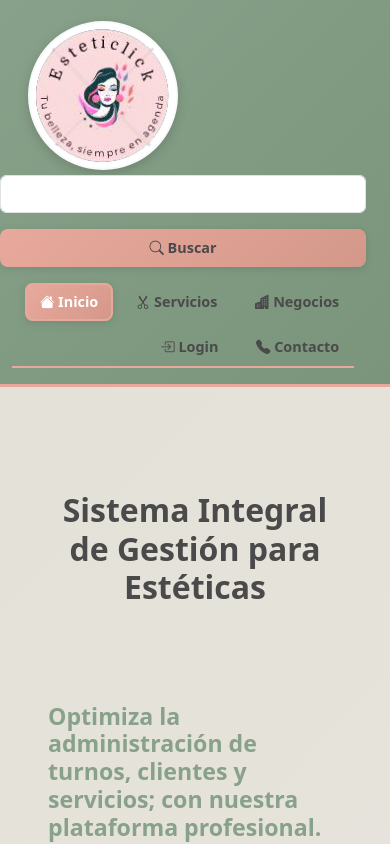
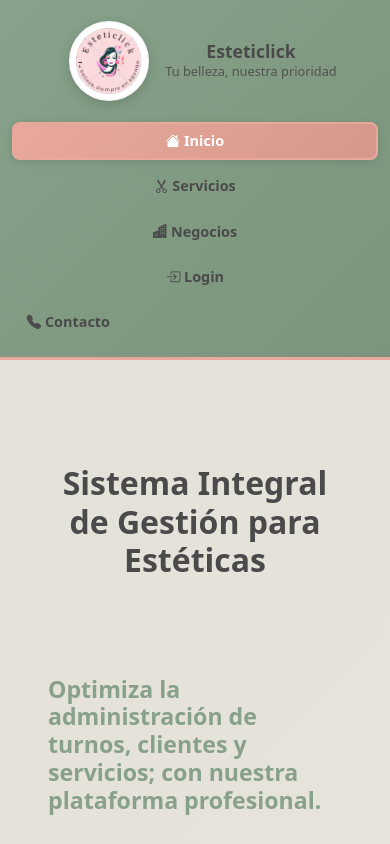
Before and after one commit to Corea331/esteticlickFront, a React (Vite) app: page / in a window 390 px wide. Shown: the top 844 px of the page. Built offline with nearby package versions, Linux system fonts and the light colour scheme.

Commit message:
cambios en el header

```diff
--- a/src/components/header/header.css
+++ b/src/components/header/header.css
@@ -1,6 +1,6 @@
+/* header.css */
 @import '../../styles/colors.css';
 
-/* Header con alta especificidad */
 header.container-fluid[class] {
   background: linear-gradient(135deg, var(--color-header) 0%, #7a957c 100%);
   border-bottom: 3px solid var(--color-botones);
@@ -9,11 +9,16 @@ header.container-fluid[class] {
 /* Navbar */
 header .navbar-bg-body[class] {
   background: transparent !important;
+  display: flex;
+  justify-content: space-between;
+  align-items: center;
+  flex-wrap: wrap;
 }
 
-/* Logo */
+/* Logo y título */
 header .navbar-brand[class] {
   transition: var(--transicion-suave);
+  margin-right: 1rem;
 }
 
 header .navbar-brand[class]:hover {
@@ -30,42 +35,27 @@ header .navbar-brand[class]:hover img {
   border-color: var(--color-botones);
 }
 
-/* Barra de búsqueda */
-header .header-search[class] {
-  border: 2px solid transparent;
-  border-radius: var(--border-radius);
-  transition: var(--transicion-suave);
+.header-title {
+  color: var(--color-texto-primario);
 }
 
-header .header-search[class]:focus {
-  border-color: var(--color-botones);
-  box-shadow: 0 0 0 0.2rem rgba(232, 169, 156, 0.25);
+.header-title h1 {
+  font-weight: 700;
+  margin-bottom: 0.25rem;
 }
 
-header .btn-header-search[class] {
-  background: linear-gradient(135deg, var(--color-botones) 0%, var(--color-botones-hover) 100%);
-  border: none;
-  border-radius: var(--border-radius);
-  color: var(--color-texto-primario);
-  font-weight: 600;
-  padding: 0.5rem 1rem;
-  transition: var(--transicion-suave);
-  box-shadow: var(--sombra-suave);
-  white-space: nowrap;
+.header-title p {
+  opacity: 0.9;
+  font-size: 0.875rem;
 }
 
-header .btn-header-search[class]:hover {
-  background: linear-gradient(135deg, var(--color-botones-hover) 0%, #c98778 100%);
-  color: var(--color-blanco);
-  transform: translateY(-2px);
-  box-shadow: var(--sombra-media);
-}
-
-/* Navegación - ALTA ESPECIFICIDAD */
+/* Navegación*/
 header .navbar[class] .header-nav[class] {
   border-bottom: 2px solid var(--color-botones);
   gap: 8px;
   justify-content: flex-end;
+  margin-bottom: 0;
+  flex-wrap: wrap;
 }
 
 header .navbar[class] .header-nav[class] .nav-item[class] .nav-link[class],
@@ -94,7 +84,7 @@ header .navbar[class] .header-nav[class] .nav-item[class] .header-btn[class]:hov
   text-decoration: none;
 }
 
-/* Estado activo - MÁXIMA ESPECIFICIDAD */
+/* Estado activo */
 header .navbar[class] .header-nav[class] .nav-item[class] .nav-link[class].active {
   background: linear-gradient(135deg, var(--color-botones) 0%, var(--color-botones-hover) 100%);
   border-color: var(--color-botones);
@@ -104,19 +94,43 @@ header .navbar[class] .header-nav[class] .nav-item[class] .nav-link[class].activ
 
 /* Responsive */
 @media (max-width: 768px) {
+  header .navbar-bg-body[class] {
+    flex-direction: column;
+    gap: 1rem;
+  }
+
+  header .navbar[class] .header-nav[class] {
+    justify-content: center;
+  }
+
   header .navbar[class] .header-nav[class] .nav-item[class] .nav-link[class],
   header .navbar[class] .header-nav[class] .nav-item[class] .header-btn[class] {
     padding: 0.4rem 0.8rem;
     font-size: 0.9rem;
   }
 
-  header .row[class] {
-    flex-direction: column;
-    gap: 1rem;
+  .header-title {
+    text-align: center;
   }
 
-  header .btn-header-search[class] {
-    padding: 0.5rem 0.8rem;
-    font-size: 0.9rem;
+  .header-title h1 {
+    font-size: 1.1rem;
+  }
+
+  .header-title p {
+    font-size: 0.8rem;
   }
 }
+
+@media (max-width: 576px) {
+  header .navbar[class] .header-nav[class] {
+    flex-direction: column;
+    width: 100%;
+    border-bottom: none;
+  }
+
+  header .navbar[class] .header-nav[class] .nav-item[class] {
+    width: 100%;
+    text-align: center;
+  }
+}
--- a/src/components/header/header.jsx
+++ b/src/components/header/header.jsx
@@ -40,6 +40,7 @@ function Header() {
       <nav
       className="navbar navbar-expand-xxl navbar-bg-body  py-3"
       >
+        <div className="d-flex align-items-center">
           <Link
           className="navbar-brand ms-3"
           to="/"
@@ -48,23 +49,14 @@ function Header() {
             src={Logo}
             alt="Logo"
             className="img-thumbnail rounded-circle border-2 border-light"
-          width={150} height={125}
+            width={80} height={80}
             />
           </Link>
-        <div className='row w-100'>
-          <div className='col-md-6'>
-            <form onSubmit={handleSearch} className='row gap-3'>
-              <input
-                type="text"
-                className='form-control'
-                name='search'
-                value={searchTerm}
-                onChange={(e) => setSearchTerm(e.target.value)}
-              />
-              <button type="submit" className='btn btn-header-search'><i className="bi bi-search"></i> Buscar</button>
-            </form>
+          <div className="header-title">
+            <h1 className="h4 mb-0">Esteticlick</h1>
+            <p className="small mb-0">Tu belleza, nuestra prioridad</p>
           </div>
-          <div className='col-md-6'>
+        </div>
         <ul className="nav nav-tabs header-nav">
           <li className="nav-item">
             <Link to="/" className={`nav-link ${isActiveLink('/') ? 'active' : ''}`}>
@@ -107,8 +99,6 @@ function Header() {
             </button>
           </li>
         </ul>
-          </div>
-        </div>
       </nav>
     </header>
 
```
Lines whose indentation alone changed are shown as unchanged.
